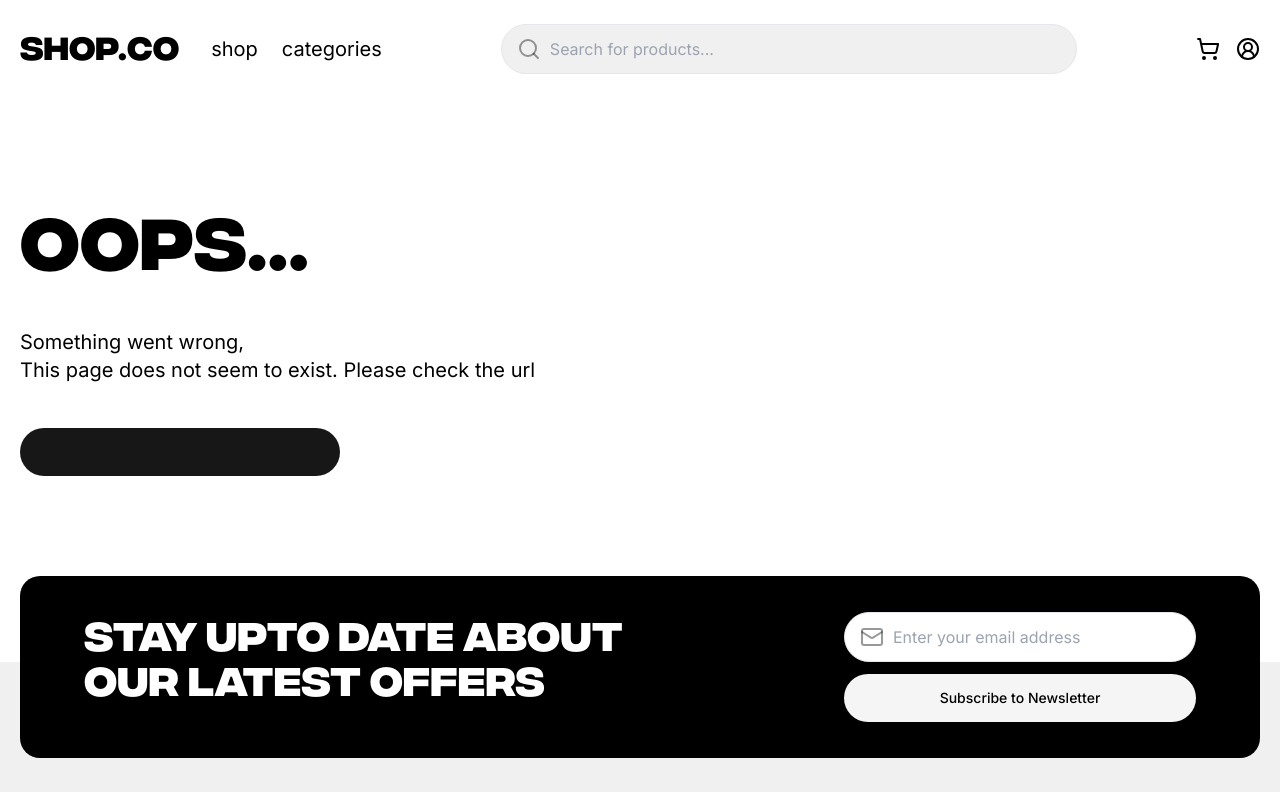
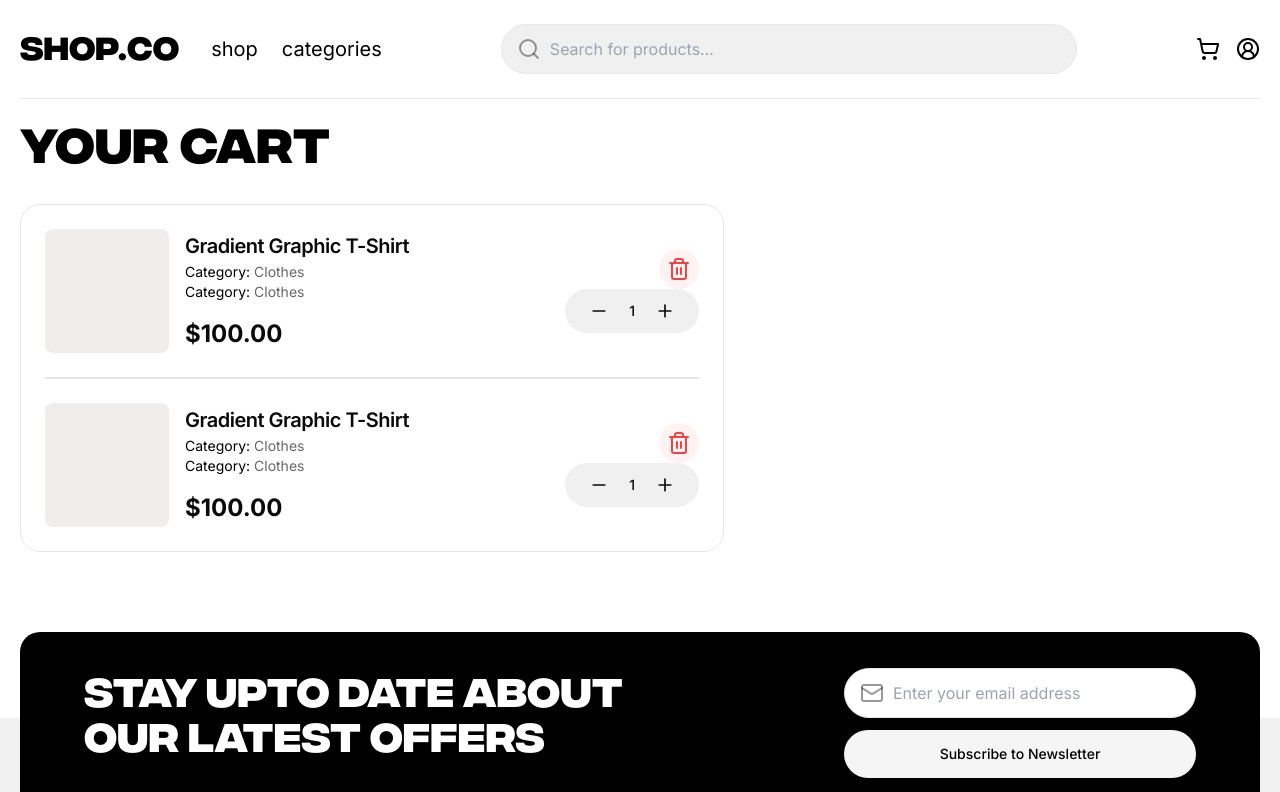
Before and after one commit to AJ1732/shop.co, a Next.js app: page /cart in a window 1280 px wide. Before the commit this address had no page. Shown: the top 792 px of the page. Built offline with nearby package versions, Linux system fonts and the light colour scheme.

Commit message:
chore: update cart page and its components

```diff
--- /dev/null
+++ b/src/app/cart/page.tsx
@@ -0,0 +1,17 @@
+import { CartCard } from "@/components";
+
+const CartPage = () => {
+  return (
+    <section className="grid grid-cols-[44rem_32rem] gap-5 space-y-5 pb-20 pt-6 sm:space-y-6">
+      <h2 className="col-span-2 font-integral text-[2rem] md:text-4xl lg:text-[3rem]">
+        Your Cart
+      </h2>
+
+      <div className="divide-y-2 rounded-[1.25rem] border border-black/10 px-4 lg:px-6">
+        <CartCard title="Gradient Graphic T-shirt" />
+        <CartCard title="Gradient Graphic T-shirt" />
+      </div>
+    </section>
+  );
+};
+export default CartPage;
--- a/src/app/page.tsx
+++ b/src/app/page.tsx
@@ -1,4 +1,8 @@
-import { HeroSection, ShopDisplaySection } from "@/components/sections/Homepage";
+import { CartCard } from "@/components";
+import {
+  HeroSection,
+  ShopDisplaySection,
+} from "@/components/sections/Homepage";
 
 export default function Home() {
   return (
--- a/src/components/index.tsx
+++ b/src/components/index.tsx
@@ -11,4 +11,5 @@ export { default as InputField } from "./ui-build/Input";
 export { default as ErrorPage } from "./ui-build/ErrorPage";
 
 // CARD COMPONENTS
+export { default as CartCard } from "./ui-build/Card/CartCard";
 export { default as ProductCard } from "./ui-build/Card/ProductCard";
--- a/src/components/layout/Navbar/index.tsx
+++ b/src/components/layout/Navbar/index.tsx
@@ -28,7 +28,7 @@ const Navbar = () => {
 
   return (
     <header className="content-grid fixed z-50 w-full bg-white">
-      <nav className="flex items-center justify-between gap-4 py-3 md:py-4 lg:py-6">
+      <nav className="flex items-center justify-between gap-4 border-b border-black/10 py-3 md:py-4 lg:py-6">
         <div className="flex items-center justify-between gap-8">
           {/* MOBILE TOGGLE */}
           <button
@@ -76,7 +76,11 @@ const Navbar = () => {
           <div className="lg:hidden">
             <SearchIcon className="size-6" />
           </div>
-          <ShoppingCart />
+
+          <Link href={"/cart"}>
+            <ShoppingCart />
+          </Link>
+
           <CircleUserRound />
         </div>
       </nav>
--- /dev/null
+++ b/src/components/ui-build/Card/CartCard/index.tsx
@@ -0,0 +1,59 @@
+import { Minus, Plus, Trash2 } from "lucide-react";
+import {
+  Card,
+  CardContent,
+  CardDescription,
+  CardHeader,
+  CardTitle,
+} from "@/components/ui/card";
+import { CartCardProps } from "@/types/card";
+import { formatCurrency } from "@/utils";
+
+const CartCard: React.FC<CartCardProps> = ({ title }) => {
+  return (
+    <Card className="flex w-full max-w-[41.5rem] items-center justify-start gap-4 rounded-none border-0 py-4 shadow-none md:py-6">
+      <figure className="aspect-square min-w-[6.1875rem] rounded-lg bg-[#F0EEED] lg:min-w-[7.75rem]"></figure>
+
+      <div className="flex size-full items-center justify-between">
+        <div className="flex h-full flex-col items-start justify-between gap-4 *:p-0">
+          <CardHeader className="space-y-0.5">
+            <CardTitle className="space-y-1 text-base capitalize md:text-xl">
+              {title}
+            </CardTitle>
+            <CardDescription className="text-xs text-black md:text-sm">
+              <p>
+                Category: <span className="text-black/60">Clothes</span>
+              </p>
+              <p>
+                Category: <span className="text-black/60">Clothes</span>
+              </p>
+            </CardDescription>
+          </CardHeader>
+
+          <CardContent className="text-xl font-bold md:text-2xl">
+            <p>{formatCurrency(100)}</p>
+          </CardContent>
+        </div>
+
+        <div className="flex h-full flex-col items-end justify-between">
+          <div className="rounded-full bg-red-50 p-2">
+            <Trash2 className="size-5 stroke-red-500 lg:size-6" />
+          </div>
+
+          <div className="flex items-center justify-center gap-4 rounded-full bg-shade-200 px-4 py-1.5 text-sm font-medium lg:gap-5 lg:px-6 lg:py-3">
+            <button type="button" className="active:scale-90">
+              <Minus className="size-4 lg:size-5" />
+            </button>
+
+            <span>1</span>
+
+            <button type="button" className="active:scale-90">
+              <Plus className="size-4 lg:size-5" />
+            </button>
+          </div>
+        </div>
+      </div>
+    </Card>
+  );
+};
+export default CartCard;
```
